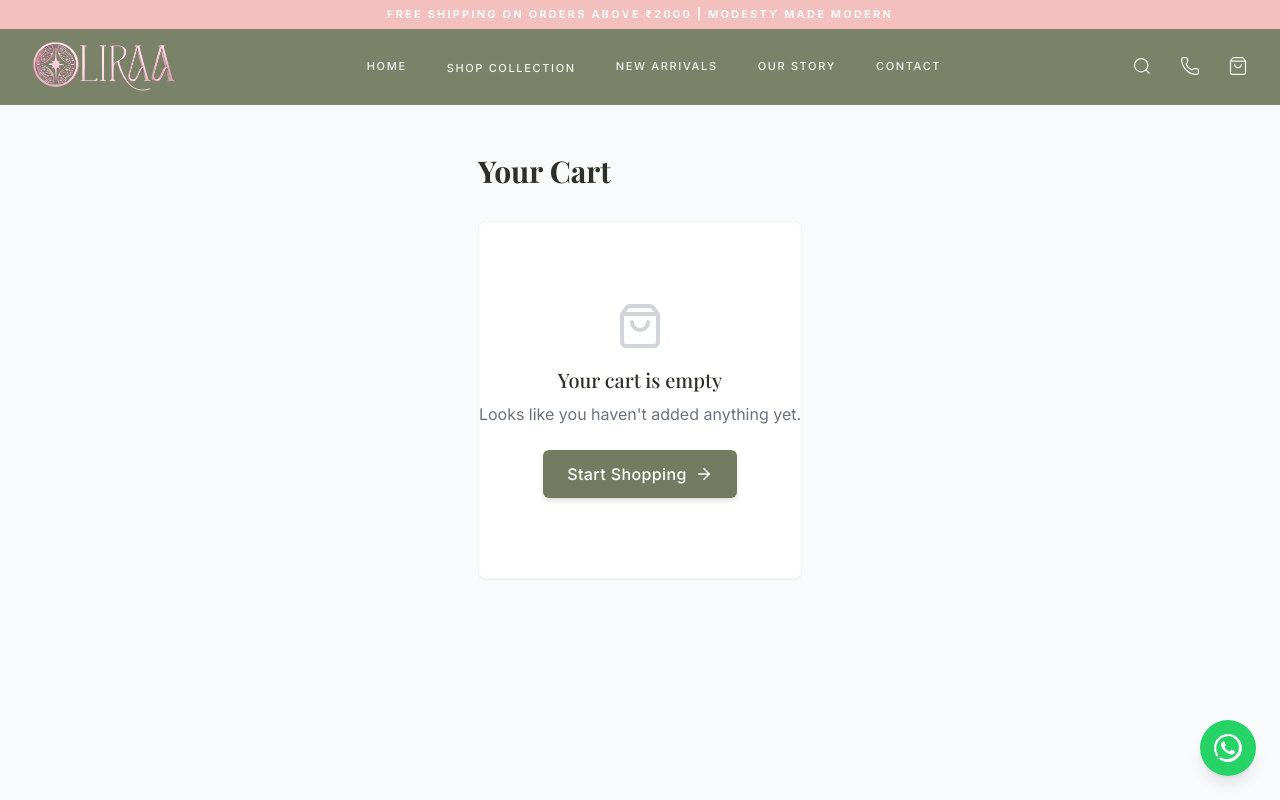
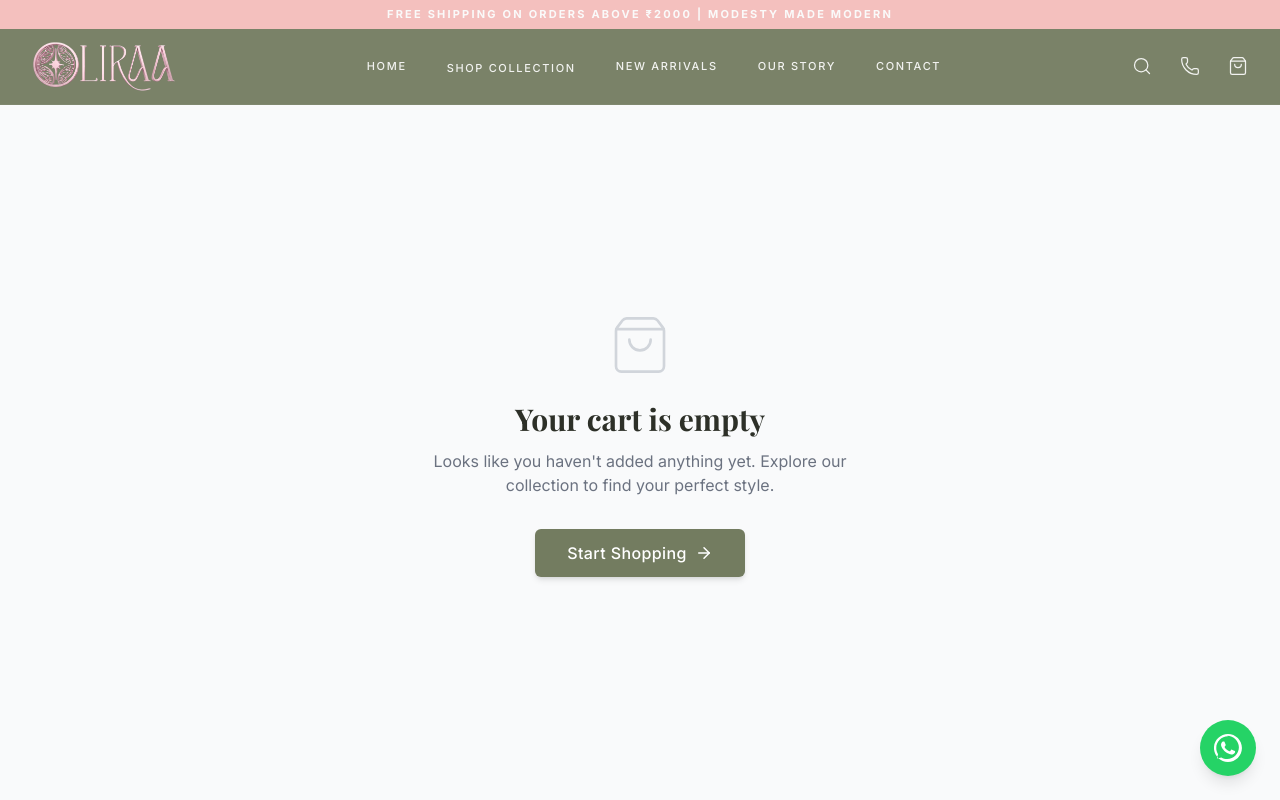
Before and after one commit to palanidurai9/Olira-website, a React (Vite) app: page /cart in a window 1280 px wide. Shown: the top 800 px of the page. Built offline with nearby package versions, Linux system fonts and the light colour scheme; a web font is replaced by a local one.

Commit message:
fix the cart

```diff
--- a/src/pages/Cart.tsx
+++ b/src/pages/Cart.tsx
@@ -16,7 +16,6 @@ const Cart: React.FC = () => {
 
             <div className="container-custom py-12 flex-grow">
                 <div className="flex items-center justify-between mb-8">
-                    <h1 className="text-3xl font-serif font-bold text-dark">Your Cart</h1>
                     {cart.length > 0 && (
                         <button
                             onClick={clearCart}
@@ -28,11 +27,11 @@ const Cart: React.FC = () => {
                 </div>
 
                 {cart.length === 0 ? (
-                    <div className="text-center py-20 bg-white rounded-lg border border-gray-100 shadow-sm">
-                        <ShoppingBag size={48} className="mx-auto text-gray-300 mb-4" />
-                        <h2 className="text-xl font-medium text-dark mb-2">Your cart is empty</h2>
-                        <p className="text-gray-500 mb-6">Looks like you haven't added anything yet.</p>
-                        <Link to="/shop" className="btn-primary inline-flex items-center">
+                    <div className="flex flex-col items-center justify-center py-32 text-center">
+                        <ShoppingBag size={64} strokeWidth={1} className="text-gray-300 mb-6" />
+                        <h2 className="text-3xl font-serif font-bold text-dark mb-3">Your cart is empty</h2>
+                        <p className="text-gray-500 mb-8 max-w-md">Looks like you haven't added anything yet. Explore our collection to find your perfect style.</p>
+                        <Link to="/shop" className="btn-primary inline-flex items-center px-8 py-3">
                             Start Shopping <ArrowRight size={18} className="ml-2" />
                         </Link>
                     </div>
```
